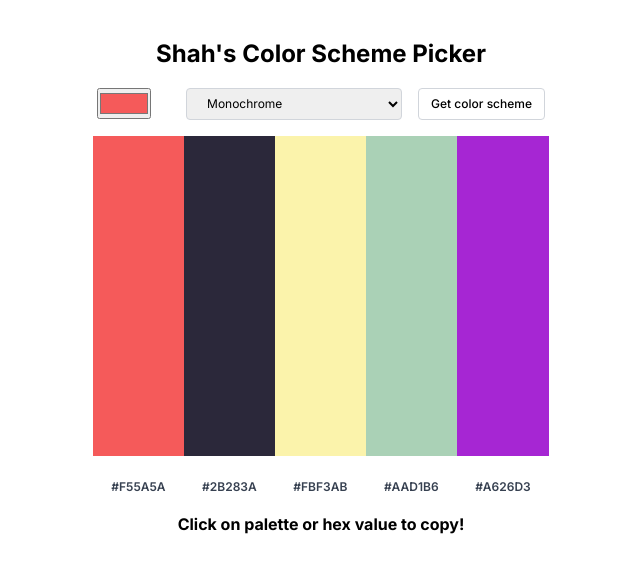
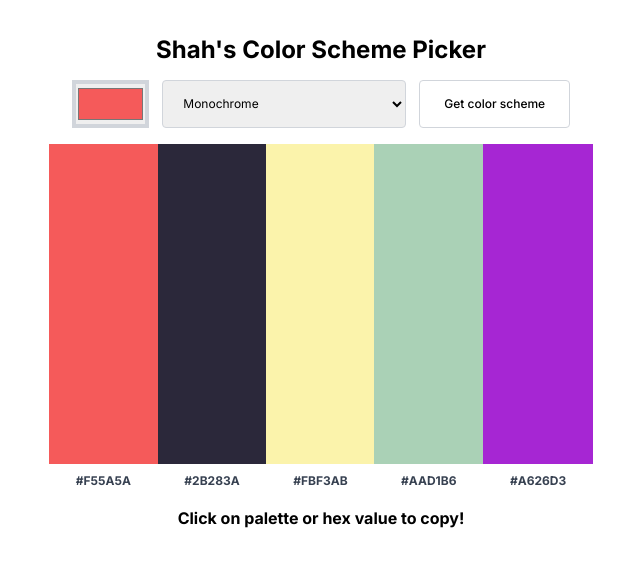
Before and after one commit to Pharma2022/ColorSchemePicker, a website built with Vite: page index.html in a window 1280 px wide. Shown: the whole page, without its empty margins (319-959 px from the left). Built offline with nearby package versions, Linux system fonts and the light colour scheme.

Commit message:
Add files via upload

```diff
--- a/index.css
+++ b/index.css
@@ -1,91 +1,68 @@
 *, *::before,*::after{  box-sizing: border-box;
-font-family: 'Inter', sans-serif;
-}
+font-family: 'Inter', sans-serif;}
 
 html, body {
     margin: 0;
     padding: 0;}
 
+body{
+    max-height: 100vh;
+    max-width: 100vw;}
+
 h1{font-size: 1.5rem;}
+form,.colorName{font-size: 0.75rem;}
 
-body{
-    display: flex;
+.container,form{display: flex;}
 
-    height: 100vh;
-    width: 100vw;
-}
 .container{
+    flex-direction: column;
+    margin: 0 auto;
+    padding: 1.25rem 0rem 0rem 0rem;
+    text-align: center;}
 
-    display: flex;
-    flex-direction: column;
-    align-content: center;
-    justify-content: center;
-    margin: 0 auto;
-    padding: 1.5rem 0rem 0rem 0rem;
-    width: fit-content;
-    min-width: 28.5rem;
-    height: fit-content;
-    max-height: 90vh;
-    text-align: center;
-}
-form{display: flex;
-    padding: 0.25rem;
-    padding-bottom: 0;
+@media(min-width:768px){.container{max-width: 34rem;}}
+
+form{
+    height: 3rem;
+    justify-content:space-between;
+    padding: 0  1rem;
     width: 100%;
-    margin: auto;
-    margin-bottom: 0;
-    font-size: 0.75rem;
-    }
+    margin: auto auto 0 auto;    }
 
 button{
-    padding: 0.5rem 0.75rem;
-    margin-left: 1rem;
     background: white;
     font-weight: 500;
-    cursor: pointer;
-    }
+    padding: 1rem 1.5rem;    }
 
 button,select{
     border: 0.0625rem solid #D1D5DB;
-    border-radius: 0.25rem;
-}
-
-
-input{
-    height: 1.9rem;
-    width: 3.4rem;
-    padding: 0;
-    margin: auto;
-    margin-left: 0;}
+    border-radius: 0.25rem;}
 
 select{
     text-indent: 1rem;
     font-weight: 400;
-    width: 13.5rem;
- }
+    width: 47.5%; }
+
+select,input,button{
+    height: 100%;
+    margin: auto;}
+
+input{
+    width:15%;
+    padding: 0;
+    border: 0.25rem solid #D1D5DB;}
 
 .grid{
+    display: grid;
+    grid-template-rows: 20rem;
+    grid-row-gap: 0.5rem;
+    margin-top: 1rem;}
 
-    display: grid;
-    grid-row-gap: 1rem;
-    margin-top: 1rem;
-    width: 100%;
-
-    }
-
-.gridItem{
-    grid-row: 1;
-  height: 20rem;
-  max-height: 45vh;
-   cursor: pointer;
-   }
-
+.gridItem{grid-row: 1;}
+.gridItem,.colorName,button{ cursor: pointer;}
 .colorName{
-    padding: 0.5rem 0rem 0rem 0rem;
-
-    font-weight: 600;
-    font-size: 0.75rem;
-    color:#374151;
-    cursor: pointer;}
+    padding: 0.125rem 0rem 0rem 0rem;
+    font-weight: 700;
+    color:#374151;}
 
 #copy{  grid-column: 1/-1;}
--- a/index.html
+++ b/index.html
@@ -1,5 +1,5 @@
 <html>
-    <head><link rel="stylesheet" href="https://cdnjs.cloudflare.com/ajax/libs/normalize/8.0.1/normalize.css">
+    <head><link rel="stylesheet" href="https://cdnjs.cloudflare.com/ajax/libs/normalize/8.0.1/normalize.css"><link rel="stylesheet" href="https://cdnjs.cloudflare.com/ajax/libs/normalize/8.0.1/normalize.css">
         <link rel="stylesheet" href="index.css">
         <link rel="preconnect" href="https://fonts.googleapis.com"><link rel="preconnect" href="https://fonts.gstatic.com" crossorigin><link href="https://fonts.googleapis.com/css2?family=Inter:wght@100;200;300;400;500;600;700;800;900&display=swap" rel="stylesheet">
     </head>
```
